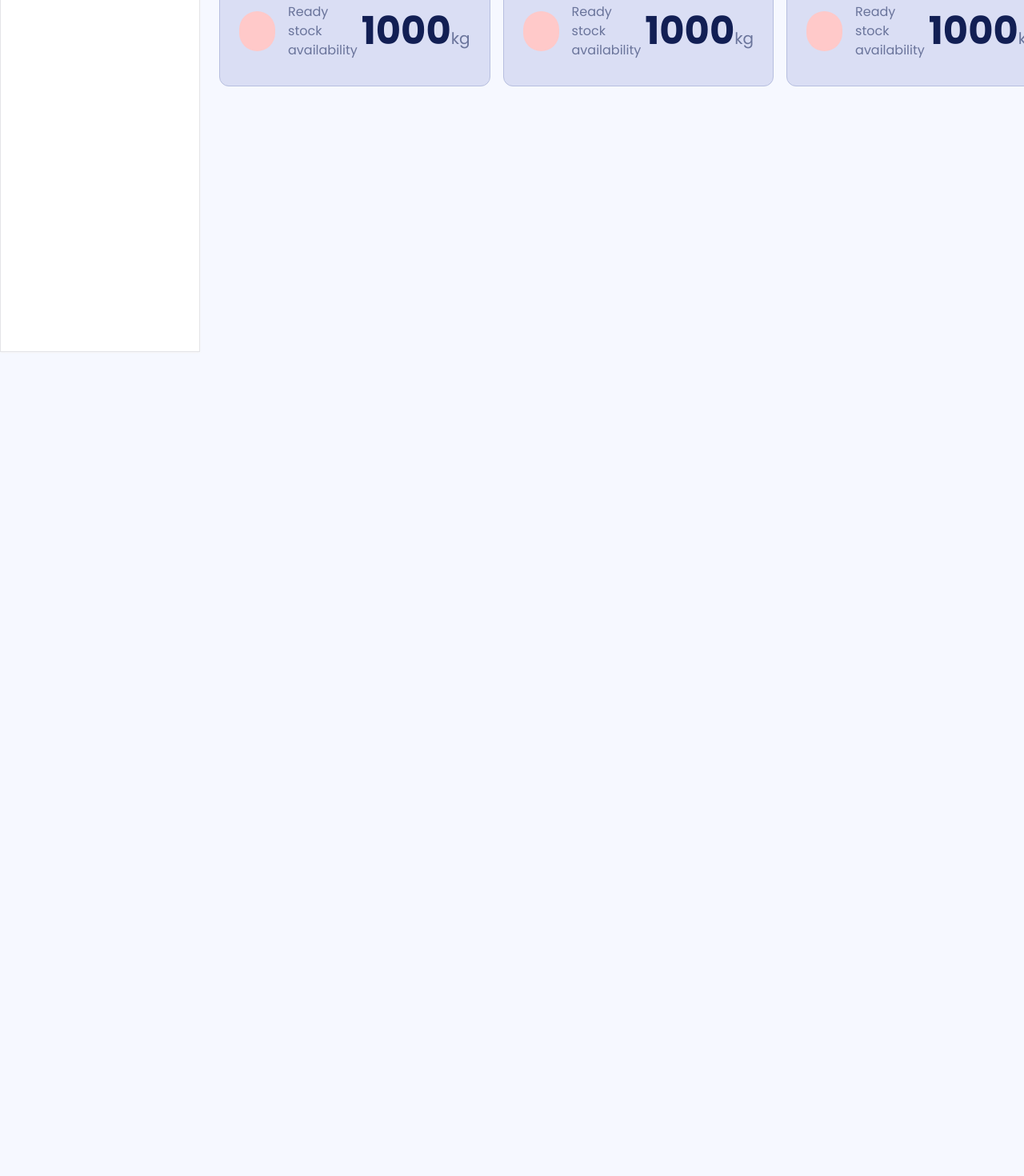
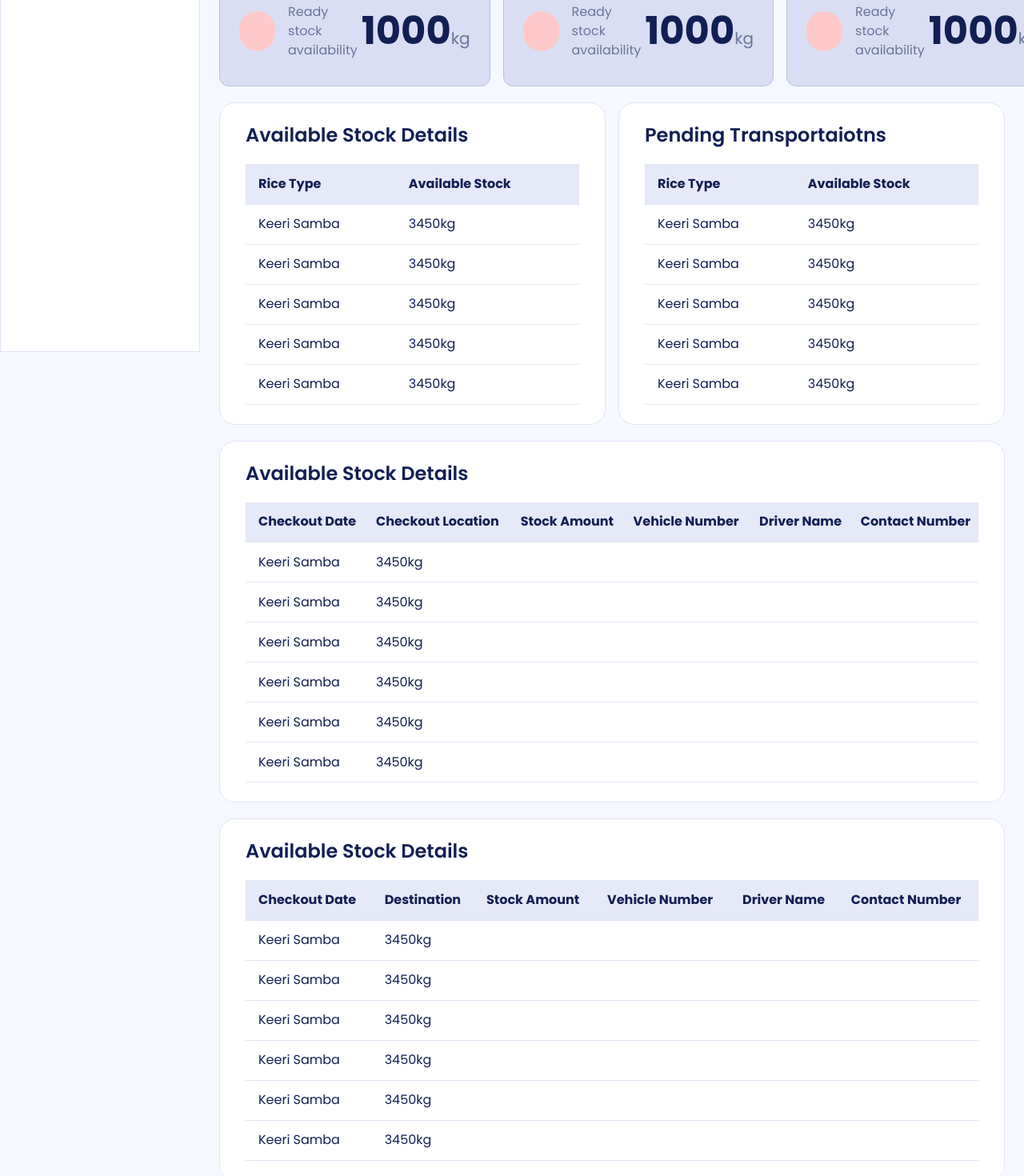
Before and after one commit to buddhika-development/wijesundara-erp-internal-system-client, a Next.js app: page /StockManager in a window 1280 px wide. Shown: the part 360-1830 px from the top of the page at 80% size. Before the commit the page ends 800 px from the top, so only its background shows below. Built offline with nearby package versions, Linux system fonts and the light colour scheme.

Commit message:
Setup the basics of dashboard ui components

```diff
--- a/src/app/(stock_management)/StockManager/page.jsx
+++ b/src/app/(stock_management)/StockManager/page.jsx
@@ -1,26 +1,33 @@
-import DashboardSecondaryHeader from '@/components/layouts/StockManagement/DashboardSecondaryHeader'
-import LargeStatCard from '@/components/layouts/StockManagement/StaisticsCards/LargeStatCard'
-import SmallStatCard from '@/components/layouts/StockManagement/StaisticsCards/SmallStatCard'
+import AvailableStockDetails from '@/components/layouts/StockManagement/StockDashboard/AvailableStockDetails'
+import StockStatistics from '@/components/layouts/StockManagement/StockDashboard/StockStatistics'
+import StockTransporationStats from '@/components/layouts/StockManagement/StockDashboard/StockTransporationStats'
+import PendingTransportationStats from '@/components/layouts/StockManagement/StockDashboard/PendingTransportationStats'
 import React from 'react'
+import PendingArrivalsDetails from '@/components/layouts/StockManagement/StockDashboard/PendingArrivalsDetails'
+import PendingConfirmations from '@/components/layouts/StockManagement/StockDashboard/PendingConfirmations'
 
 const page = () => {
   return (
     <div className='p-6'>
 
-      {/* main statistics card section */}
-      <div className='flex justify-between gap-[16px]'>
-        <LargeStatCard />
-        <LargeStatCard />
-        <LargeStatCard />
-        <LargeStatCard />
+      {/* Basic statistic data */}
+      <div>
+        {/* main statistics card section */}
+        <StockStatistics />
+        {/* secondary statistic card section */}
+        <StockTransporationStats />
       </div>
 
-      {/* secondary statistic card section */}
-      <div className='secondary-stat'>
-        <SmallStatCard />
-        <SmallStatCard />
-        <SmallStatCard />
+      <div className='mt-[20px] grid grid-cols-2 gap-x-[16px]'>
+        {/* available stock details */}
+        <AvailableStockDetails />
+        {/* pending customer transportion detials */}
+        <PendingTransportationStats />
       </div>
+
+      <PendingArrivalsDetails />
+
+      <PendingConfirmations />
 
     </div>
   )
--- a/src/app/styles/common.css
+++ b/src/app/styles/common.css
@@ -4,17 +4,21 @@
 
 /* Then the rest of your CSS rules */
 .common-border {
-    @apply border-[1px] border-zinc-200 shadow-sm shadow-zinc-100;
+    border: 1px solid var(--common-stroke);
 }
 
 /* table design============================ */
+table{
+    width: 100%;
+}
+
 tr {
     height: 50px;
-    border-bottom: 1px solid #cecee2;
+    border-bottom: 1px solid var(--common-stroke);
 }
 
 td, th {
-    padding-left: 12px;
+    padding-left: 16px;
 }
 
 /* stats card styles */
@@ -45,5 +49,20 @@ td, th {
 .secondary-stat{
     display: grid;
     grid-template-columns: 1fr 1fr 2fr;
-    gap: 16px;
+    column-gap: 16px;
 }
+
+
+
+/* table of content styles =======================  */
+.table-content{
+    background-color: white;
+    padding : 24px 32px;
+    border: 1px solid var(--common-stroke);
+    border-radius: 20px;
+}
+
+.table-content table thead{
+    background-color: var(--table-header-background);
+    border: none;
+}
--- a/src/app/styles/globals.css
+++ b/src/app/styles/globals.css
@@ -12,11 +12,11 @@
   --base-background : #F6F8FF;
   --card-background : #DADEF4;
   --link-background : #E5E8FE;
-  --table-header-background: #6A749B;
+  --table-header-background: #e6e9f7;
 
   --card-stroke : #b7bfdf;
   --input-stroke : #C3CBEC;
-  --common-stroke : #B1BAE4;
+  --common-stroke : #e1e5f6;
 }
 
 body {
--- /dev/null
+++ b/src/components/layouts/StockManagement/StockDashboard/AvailableStockDetails.jsx
@@ -0,0 +1,45 @@
+import Title from '@/components/ui/Titles/Title'
+import React from 'react'
+
+const AvailableStockDetails = () => {
+  return (
+    <div className='table-content w-full'>
+        <Title title_content='Available Stock Details' />
+
+        {/* table of available stock detials */}
+        <table className='w-full text-left mt-[20px]'>
+            <thead className='border-0'>
+                <tr>
+                    <th>Rice Type</th>
+                    <th>Available Stock</th>
+                </tr>
+            </thead>
+            <tbody>
+                <tr>
+                    <td>Keeri Samba</td>
+                    <td>3450kg</td>
+                </tr>
+                <tr>
+                    <td>Keeri Samba</td>
+                    <td>3450kg</td>
+                </tr>
+                <tr>
+                    <td>Keeri Samba</td>
+                    <td>3450kg</td>
+                </tr>
+                <tr>
+                    <td>Keeri Samba</td>
+                    <td>3450kg</td>
+                </tr>
+                <tr>
+                    <td>Keeri Samba</td>
+                    <td>3450kg</td>
+                </tr>
+            </tbody>
+        </table>
+
+    </div>
+  )
+}
+
+export default AvailableStockDetails
--- /dev/null
+++ b/src/components/layouts/StockManagement/StockDashboard/PendingArrivalsDetails.jsx
@@ -0,0 +1,55 @@
+import Title from '@/components/ui/Titles/Title'
+import React from 'react'
+
+const PendingArrivalsDetails = () => {
+    return (
+        <div>
+            <div className='table-content w-full mt-5'>
+                <Title title_content='Available Stock Details' />
+
+                {/* table of available stock detials */}
+                <table className='w-full text-left mt-[20px]'>
+                    <thead className='border-0'>
+                        <tr>
+                            <th>Checkout Date</th>
+                            <th>Checkout Location</th>
+                            <th>Stock Amount</th>
+                            <th>Vehicle Number</th>
+                            <th>Driver Name</th>
+                            <th>Contact Number</th>
+                        </tr>
+                    </thead>
+                    <tbody>
+                        <tr>
+                            <td>Keeri Samba</td>
+                            <td>3450kg</td>
+                        </tr>
+                        <tr>
+                            <td>Keeri Samba</td>
+                            <td>3450kg</td>
+                        </tr>
+                        <tr>
+                            <td>Keeri Samba</td>
+                            <td>3450kg</td>
+                        </tr>
+                        <tr>
+                            <td>Keeri Samba</td>
+                            <td>3450kg</td>
+                        </tr>
+                        <tr>
+                            <td>Keeri Samba</td>
+                            <td>3450kg</td>
+                        </tr>
+                        <tr>
+                            <td>Keeri Samba</td>
+                            <td>3450kg</td>
+                        </tr>
+                    </tbody>
+                </table>
+
+            </div>
+        </div>
+    )
+}
+
+export default PendingArrivalsDetails
--- /dev/null
+++ b/src/components/layouts/StockManagement/StockDashboard/PendingConfirmations.jsx
@@ -0,0 +1,55 @@
+import Title from '@/components/ui/Titles/Title'
+import React from 'react'
+
+const PendingConfirmations = () => {
+    return (
+        <div>
+            <div className='table-content w-full mt-5'>
+                <Title title_content='Available Stock Details' />
+
+                {/* table of available stock detials */}
+                <table className='w-full text-left mt-[20px]'>
+                    <thead className='border-0'>
+                        <tr>
+                            <th>Checkout Date</th>
+                            <th>Destination</th>
+                            <th>Stock Amount</th>
+                            <th>Vehicle Number</th>
+                            <th>Driver Name</th>
+                            <th>Contact Number</th>
+                        </tr>
+                    </thead>
+                    <tbody>
+                        <tr>
+                            <td>Keeri Samba</td>
+                            <td>3450kg</td>
+                        </tr>
+                        <tr>
+                            <td>Keeri Samba</td>
+                            <td>3450kg</td>
+                        </tr>
+                        <tr>
+                            <td>Keeri Samba</td>
+                            <td>3450kg</td>
+                        </tr>
+                        <tr>
+                            <td>Keeri Samba</td>
+                            <td>3450kg</td>
+                        </tr>
+                        <tr>
+                            <td>Keeri Samba</td>
+                            <td>3450kg</td>
+                        </tr>
+                        <tr>
+                            <td>Keeri Samba</td>
+                            <td>3450kg</td>
+                        </tr>
+                    </tbody>
+                </table>
+
+            </div>
+        </div>
+    )
+}
+
+export default PendingConfirmations
--- /dev/null
+++ b/src/components/layouts/StockManagement/StockDashboard/PendingTransportationStats.jsx
@@ -0,0 +1,47 @@
+import Title from '@/components/ui/Titles/Title'
+import React from 'react'
+
+const PendingTransportationStats = () => {
+    return (
+        <div className='w-full'>
+            <div className='table-content w-full'>
+                <Title title_content='Pending Transportaiotns' />
+
+                {/* table of available stock detials */}
+                <table className='w-full text-left mt-[20px]'>
+                    <thead className='border-0'>
+                        <tr>
+                            <th>Rice Type</th>
+                            <th>Available Stock</th>
+                        </tr>
+                    </thead>
+                    <tbody>
+                        <tr>
+                            <td>Keeri Samba</td>
+                            <td>3450kg</td>
+                        </tr>
+                        <tr>
+                            <td>Keeri Samba</td>
+                            <td>3450kg</td>
+                        </tr>
+                        <tr>
+                            <td>Keeri Samba</td>
+                            <td>3450kg</td>
+                        </tr>
+                        <tr>
+                            <td>Keeri Samba</td>
+                            <td>3450kg</td>
+                        </tr>
+                        <tr>
+                            <td>Keeri Samba</td>
+                            <td>3450kg</td>
+                        </tr>
+                    </tbody>
+                </table>
+
+            </div>
+        </div>
+    )
+}
+
+export default PendingTransportationStats
--- /dev/null
+++ b/src/components/layouts/StockManagement/StockDashboard/StockStatistics.jsx
@@ -0,0 +1,17 @@
+import React from 'react'
+import LargeStatCard from '@/components/layouts/StockManagement/StaisticsCards/LargeStatCard'
+
+const StockStatistics = () => {
+    return (
+        <div>
+            <div className='flex justify-between gap-x-[16px]'>
+                <LargeStatCard />
+                <LargeStatCard />
+                <LargeStatCard />
+                <LargeStatCard />
+            </div>
+        </div>
+    )
+}
+
+export default StockStatistics
--- /dev/null
+++ b/src/components/layouts/StockManagement/StockDashboard/StockTransporationStats.jsx
@@ -0,0 +1,16 @@
+import React from 'react'
+import SmallStatCard from '@/components/layouts/StockManagement/StaisticsCards/SmallStatCard'
+
+const StockTransporationStats = () => {
+    return (
+        <div>
+            <div className='secondary-stat'>
+                <SmallStatCard />
+                <SmallStatCard />
+                <SmallStatCard />
+            </div>
+        </div>
+    )
+}
+
+export default StockTransporationStats
```
